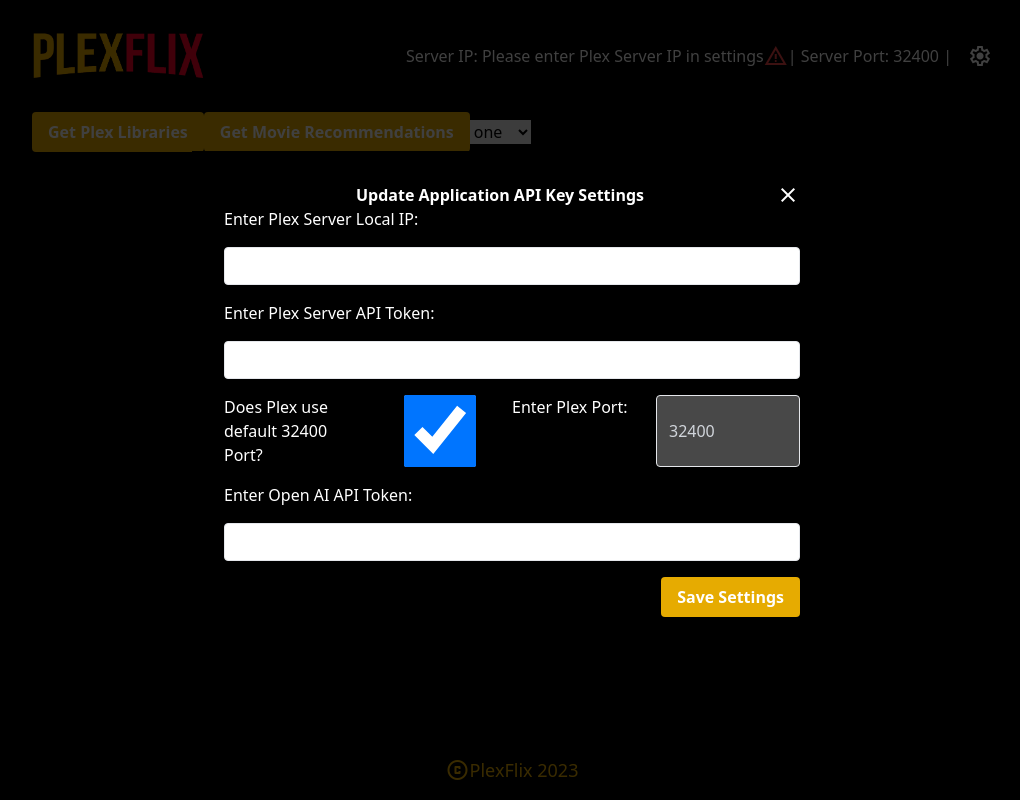
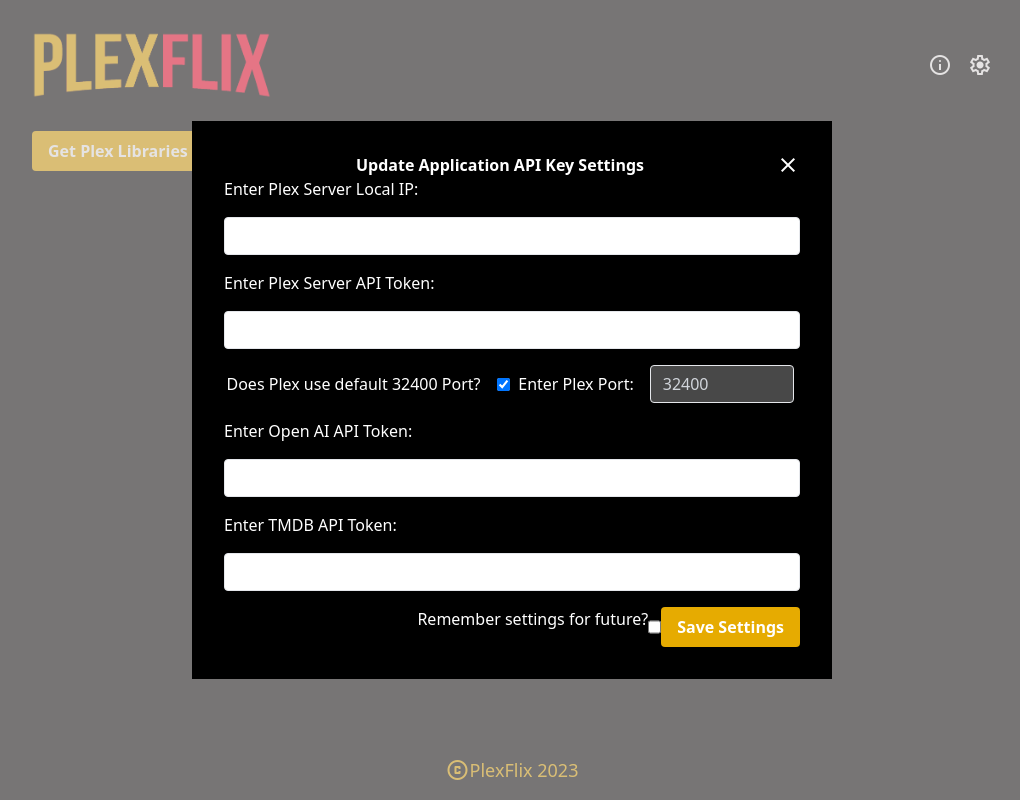
Before and after one commit to jantznick/plexflix, a React app: page / in a window 1280 px wide. Both pictures are taken after a click on the element "settings". Shown: the whole page, without its empty margins (128-1148 px from the left). Built offline with nearby package versions, Linux system fonts and the light colour scheme.

Commit message:
mostly styling, some state handling

```diff
--- a/app/components/App.js
+++ b/app/components/App.js
@@ -4,22 +4,26 @@
 
 import GetPlexConfigs from "./getPlexConfigs";
 import Button from "./Button";
+import Row from "./Row";
 
 export const PlexContext = createContext();
 
 const App = () => {
 
-    const [plexServerIP, setPlexServerIP] = useState('');
-    const [plexServerPortDefault, setPlexServerPortDefault] = useState(true);
-    const [plexServerPort, setPlexServerPort] = useState('32400');
-    const [plexServerApiToken, setPlexServerApiToken] = useState('');
-    const [hasConfigs, setHasConfigs] = useState(false);
+    const [plexServerIP, setPlexServerIP] = useState(localStorage.getItem('plexServerIP') || '');
+    const [plexServerPortDefault, setPlexServerPortDefault] = useState(localStorage.getItem('plexServerPortDefault') || true);
+    const [plexServerPort, setPlexServerPort] = useState(localStorage.getItem('plexServerPort') || '32400');
+    const [plexServerApiToken, setPlexServerApiToken] = useState(localStorage.getItem('plexServerApiToken') || '');
     const [plexConnection, setPlexConnection] = useState(false);
-    const [plexLibraries, setPlexLibraries] = useState();
+    const [plexLibraries, setPlexLibraries] = useState([]);
 
     const [showSettings, setShowSettings] = useState(false);
+    const [saveSettingsInBrowser, setSaveSettingsInBrowser] = useState(localStorage.getItem('saveSettingsInBrowser') || false)
 
-    const [openAiToken, setOpenAiToken] = useState('');
+    const [openAiToken, setOpenAiToken] = useState(localStorage.getItem('openAiToken') || '');
+    const [tmdbToken, setTmdbToken] = useState(localStorage.getItem('tmdbToken') || '');
+
+    const [rows, setRows] = useState([]);
 
     const getPlexLibraries = () => {
         fetch(`https://${plexServerIP}:${plexServerPort}/library/sections/?X-Plex-Token=${plexServerApiToken}`, {
@@ -66,19 +70,23 @@
             plexServerPortDefault,
             plexServerPort,
             plexServerApiToken,
+            openAiToken,
+            tmdbToken,
+            saveSettingsInBrowser,
             setPlexServerIP,
             setPlexServerPortDefault,
             setPlexServerPort,
             setPlexServerApiToken,
-            setHasConfigs,
             setOpenAiToken,
-            setShowSettings
+            setShowSettings,
+            setTmdbToken,
+            setSaveSettingsInBrowser
         }}>
-            <header className="flex px-[12.5%] py-8 justify-between align-middle bg-black">
-                <img src="public/images/plexflix-logo.png" alt="PlexFlix Logo" className="h-12" />
+            <header className="flex flex-wrap px-[12.5%] py-8 justify-between align-middle bg-black">
+                <img src="public/images/plexflix-logo.png" alt="PlexFlix Logo" className="md:w-1/4" />
 
-                <div className="items-center flex space-x-4 text-white">
-                    {plexLibraries &&
+                <div className="items-center flex justify-center w-full md:w-auto space-x-4 text-white">
+                    {Boolean(plexLibraries.length) &&
                         <>
                             <label htmlFor="plexLibraries" className="">Fetch recommendations based on a library:</label>
                             <select name="plexLibraries" id="plexLibraries" className="text-black">
@@ -86,16 +94,29 @@
                                         return(<option value={library.$.key} key={library.$.title}>{library.$.title}</option>)
                                     })
                                 }
+                                <option value='all'>All Libraries</option>
                             </select>
                             <Button clickHandler={fetchLibrary} text="Fetch" />
                         </>
                     }
-                        Server IP: {plexServerIP ? plexServerIP : 'Please enter Plex Server IP in settings'} <span className={classNames(
-                            "material-symbols-outlined",
-                            {"text-green-400": plexConnection},
-                            {"text-red-500": !plexConnection}
-                        )}>{plexConnection ? 'check_circle' : 'warning'}</span> | Server Port: {plexServerPort} |
-                        <span className="material-symbols-outlined text-4xl hover:cursor-pointer" onClick={() => setShowSettings(!showSettings)}>settings</span>
+                    <div className="group relative flex">
+                        <span className="material-symbols-outlined text-4xl hover:text-slate-300 hover:cursor-pointer">info</span>
+                        <span className="pointer-events-none absolute border border-gray-500 px-2 py-4 rounded-2xl top-8 lg:-top-4 lg:right-8 w-max bg-slate-100 text-black opacity-0 transition-opacity group-hover:opacity-100">
+                            <div className="flex flex-col">
+                                {plexServerIP ?
+                                    <>
+                                        <span>Server IP: {plexServerIP}</span>
+                                        <span>Server Port: {plexServerPort}</span>
+                                    </>
+                                    :
+                                    <span>Enter Plex Server settings to get customized recommendations.</span>
+                                }
+                            </div>
+                        </span>
+                    </div>
+
+                    <span className="material-symbols-outlined text-4xl hover:cursor-pointer" onClick={() => setShowSettings(!showSettings)}>settings</span>
+
                 </div>
             </header>
             <div id="body" className="bg-black grow px-[12.5%]">
@@ -104,12 +125,12 @@
                 }
                 <Button clickHandler={getPlexLibraries} text="Get Plex Libraries" />
                 <Button clickHandler={getMovieRecommendations} text="Get Movie Recommendations" />
-                <select name="testingSelect" id="" className="">
-                    <option value="one" className="">one</option>
-                    <option value="two" className="">two</option>
-                    <option value="three" className="">three</option>
-                    <option value="four" className="">four</option>
-                </select>
+
+                {Boolean(rows.length) &&
+                    rows?.map(row => {
+                        <Row {...row.titles} />
+                    })
+                }
             </div>
             <footer className="bg-black text-plexYellow flex justify-center items-center py-4 text-lg"><span className="material-symbols-outlined text-xl">copyright</span><span className=""> PlexFlix {new Date().getFullYear()}</span></footer>
 
--- a/app/components/Input.js
+++ b/app/components/Input.js
@@ -1,12 +1,14 @@
 const Input = ({
-    name,
-    type,
-    onChange,
+    handleChange,
     width,
-    value,
-    disabled
-}) => (
-    <input type={type} name={name} onChange={e => onChange(e.target.value)} className={`shadow appearance-none border rounded w-${width} py-2 px-3 text-gray-700 leading-tight focus:outline-none focus:shadow-outline disabled:text-gray-300`} {...value ? value={value} : null} {...disabled ? disabled={disabled} : null} />
-)
+    ...props
+}) => {
+
+    return (<input
+        {...props}
+        onChange={e => handleChange(e.target.value)}
+        className={`shadow appearance-none border rounded w-${width} py-2 px-3 text-gray-700 leading-tight focus:outline-none focus:shadow-outline disabled:text-gray-300`}
+    />)
+}
 
 export default Input;
--- /dev/null
+++ b/app/components/Row.js
@@ -0,0 +1,11 @@
+const Row = () => {
+
+
+    return (
+        <div className="">
+
+        </div>
+    )
+}
+
+export default Row;
--- a/app/components/getPlexConfigs.js
+++ b/app/components/getPlexConfigs.js
@@ -12,23 +12,37 @@
         plexServerPortDefault,
         plexServerPort,
         plexServerApiToken,
+        openAiToken,
+        tmdbToken,
+        saveSettingsInBrowser,
         setPlexServerIP,
         setPlexServerPortDefault,
         setPlexServerPort,
         setPlexServerApiToken,
-        setHasConfigs,
         setOpenAiToken,
-        setShowSettings
+        setTmdbToken,
+        setShowSettings,
+        setSaveSettingsInBrowser,
     } = useContext(PlexContext)
 
     const saveSettings = () => {
-        setHasConfigs(true)
         setShowSettings(false)
+        setSaveSettingsInBrowser(document.getElementsByName('saveSettingsInBrowser')[0].value)
+
+        if (document.getElementsByName('saveSettingsInBrowser')[0].value) {
+            localStorage.setItem('plexServerIP', plexServerIP);
+            localStorage.setItem('plexServerPortDefault', plexServerPortDefault);
+            localStorage.setItem('plexServerPort', plexServerPort);
+            localStorage.setItem('plexServerApiToken', plexServerApiToken);
+            localStorage.setItem('openAiToken', openAiToken);
+            localStorage.setItem('tmdbToken', tmdbToken);
+            localStorage.setItem('saveSettingsInBrowser', true)
+        }
     };
 
     return (
         <div id="intersitual" className="text-white flex">
-            <div className="bg-black w-1/2 m-auto p-8 flex justify-center flex-wrap">
+            <div className="bg-black w-[90%] md:w-1/2 m-auto p-8 flex justify-center flex-wrap">
                 <div className="flex justify-center w-full">
                     <div className="mr-auto"></div>
                     <div className="font-bold">Update Application API Key Settings</div>
@@ -37,21 +51,30 @@
                 <div id="settings" className="">
                     <div className="w-full mx-auto my-auto flex justify-center space-y-4 flex-wrap">
                         <label htmlFor="plexServerIP" className="w-full">Enter Plex Server Local IP:</label>
-                        <Input name="plexServerIP" type="text" width="full" onChange={setPlexServerIP} />
+                        <Input name="plexServerIP" type="text" width="full" handleChange={setPlexServerIP} value={plexServerIP} />
 
                         <label htmlFor="plexServerApiToken" className="w-full">Enter Plex Server API Token:</label>
-                        <Input name="plexServerApiToken" type="text" width="full " onChange={setPlexServerApiToken} />
+                        <Input name="plexServerApiToken" type="text" width="full " handleChange={setPlexServerApiToken} value={plexServerApiToken} />
 
-                        <label htmlFor="plexServerPortToggle" className="w-1/4">Does Plex use default 32400 Port?</label>
-                        <input type="checkbox" className="w-1/4" onChange={e => setPlexServerPortDefault(!plexServerPortDefault)} name="plexServerPortToggle" id="plexServerPortToggle" checked={plexServerPortDefault}/>
+                        <div className="w-full lg:w-1/2 flex justify-start lg:justify-center items-center space-x-4">
+                            <label htmlFor="plexServerPortToggle" className="">Does Plex use default 32400 Port?</label>
+                            <input type="checkbox" className="" onChange={e => setPlexServerPortDefault(!plexServerPortDefault)} name="plexServerPortToggle" id="plexServerPortToggle" checked={plexServerPortDefault}/>
+                        </div>
 
-                        <label htmlFor="plexServerPort" className="w-1/4">Enter Plex Port:</label>
-                        <Input name="plexServerPort" type="text" width="1/4" onChange={setPlexServerPort} value={plexServerPort} disabled={plexServerPortDefault}/>
+                        <div className="w-full lg:w-1/2 flex justify-start lg:justify-center items-center space-x-4">
+                            <label htmlFor="plexServerPort" className="">Enter Plex Port:</label>
+                            <Input name="plexServerPort" type="text" width="1/2" handleChange={setPlexServerPort} value={plexServerPort} disabled={plexServerPortDefault}/>
+                        </div>
 
                         <label htmlFor="openAiApiToken" className="w-full">Enter Open AI API Token:</label>
-                        <input name="openAiApiToken" type="text" onChange={e => setOpenAiToken(e.target.value)} className="shadow appearance-none border rounded w-full py-2 px-3 text-gray-700 leading-tight focus:outline-none focus:shadow-outline" />
+                        <Input name="openAiApiToken" type="text" width="full" handleChange={setOpenAiToken}  value={openAiToken}/>
+
+                        <label htmlFor="tmdbToken" className="w-full">Enter TMDB API Token:</label>
+                        <Input name="tmdbToken" type="text" width="full " handleChange={setTmdbToken} value={tmdbToken} />
 
                         <div className="flex justify-end w-full">
+                            <span className="">Remember settings for future?</span>
+                            <input type="checkbox" name="saveSettingsInBrowser" checked={saveSettingsInBrowser} onChange={() => setSaveSettingsInBrowser(!saveSettingsInBrowser)}/>
                             <Button clickHandler={saveSettings} text="Save Settings" />
                         </div>
                     </div>
--- a/tailwind.css
+++ b/tailwind.css
@@ -10,7 +10,7 @@
 
 #intersitual {
     z-index: 999;
-    background: rgba(0,0,0,.75);
+    background: rgb(209 206 206 / 57%);
     height: 100vh;
     width: 100vw;
     position: absolute;
```
Also changed, not shown: app/components/Title.js (added, +11 -0 lines), build/public/css/main.css.
